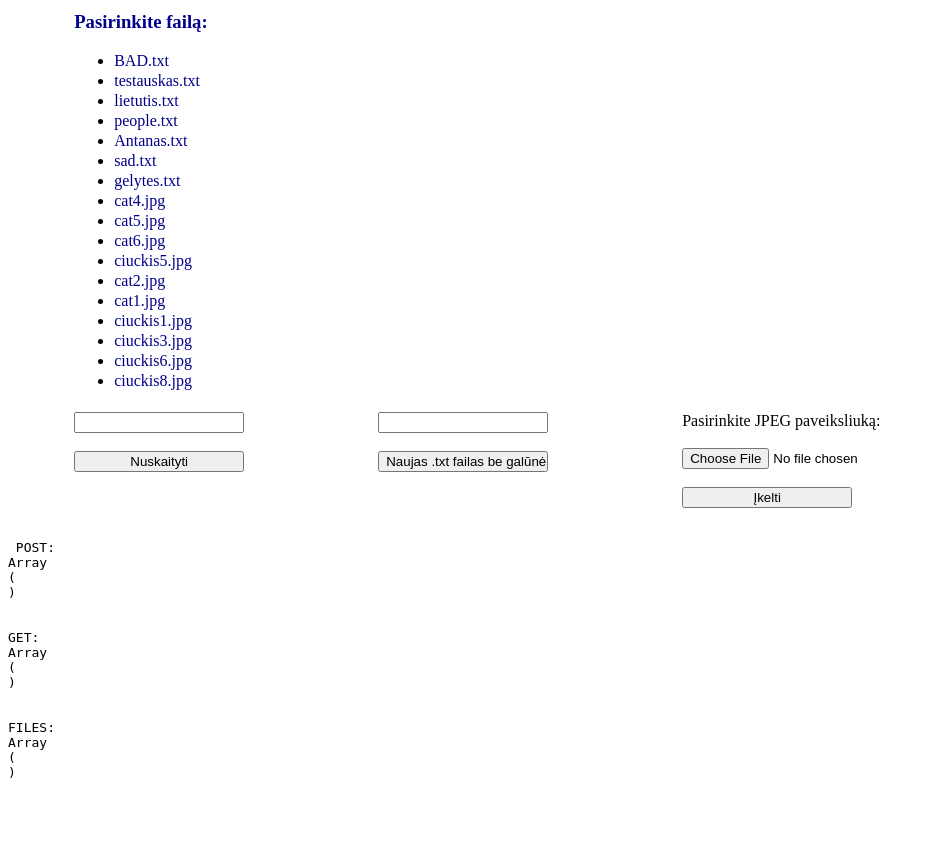
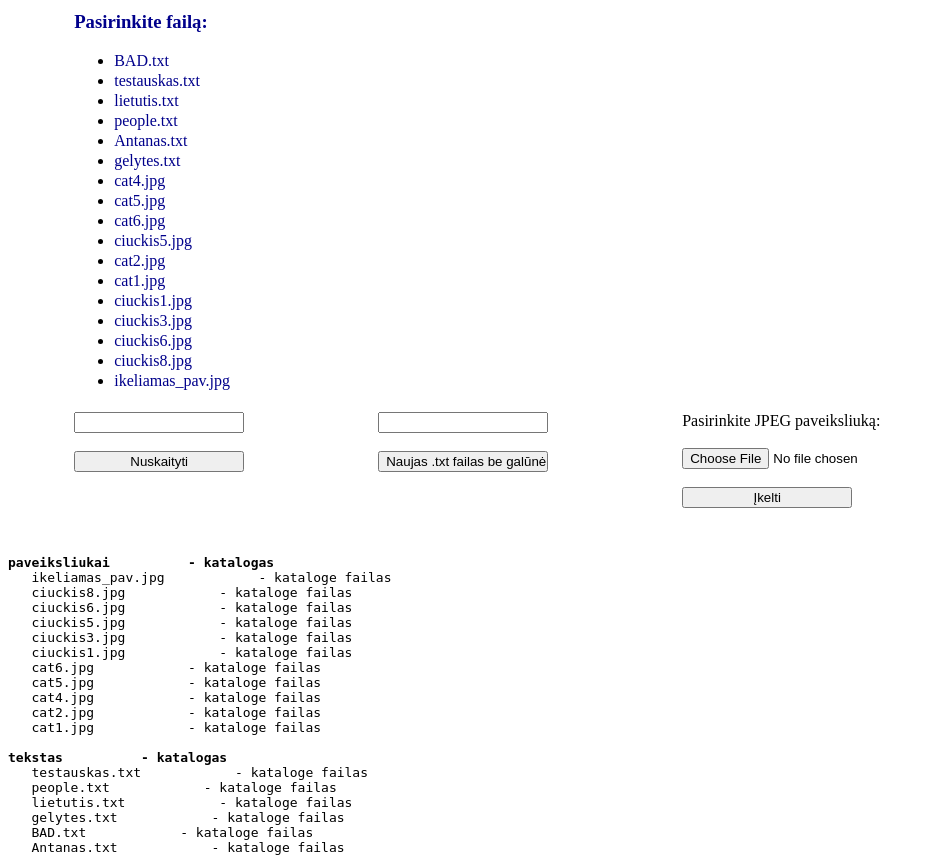
Before and after one commit to RemisNemis/grupe, a PHP site: page /index.php in a window 1280 px wide. Shown: the whole page, without its empty margins (0-931 px from the left). Before the commit the page ends 778 px from the top, so only its background shows below. Run offline with PHP 8.4, Linux system fonts and the light colour scheme.

Commit message:
na priesremonta

```diff
--- a/redagavimas/RemisNemis/index.php
+++ b/redagavimas/RemisNemis/index.php
@@ -4,7 +4,7 @@
 
 //Tušti stringai;
 $from_file = $file = $sarasas = $text_area = $paveiksliukas = $pranesimas = $pranesimas1
-= $pranesimas2 =  '';
+= $pranesimas2 = $katalogas1 = $katalogas0 = '';
 
 
 //Jei galioja betkuri iš trijų formų;
@@ -183,6 +183,8 @@ if ($handle_p = opendir('./paveiksliukai/')) {
  // echo ;
 
 
+
+
 ?>
 
 <table >
@@ -226,11 +228,67 @@ if ($handle_p = opendir('./paveiksliukai/')) {
 
 </table>
 <?php
+echo '<pre>';
 
-echo '<pre> POST:<br/>';
+
+
+
+
+$main_folder = scandir(__DIR__, 0);
+  foreach ($main_folder as $key => $pav) {
+    switch (1) {
+      case ($pav == '..'):
+      case ($pav == '.'):
+      case (substr($pav, -3,3) == 'php'):
+      case (substr($pav, -3,3) == 'css'):
+      case (substr($pav, -4,4) == 'html'):
+        break;
+
+      case (stripos($pav, '.') > 0):
+        $katalogas0 .=  $pav.'            - failas<br/>';
+        break;
+      case ( !is_dir($pav)):
+        $katalogas0 .= '<b>'.$pav.'            - NEATPAŽINTAS OBJEKTAS</b><br/>';
+        break;
+      case (stripos($pav, '.') == 0):
+        $katalogas1 .= '<br/><b>'.$pav.'          - katalogas<br/></b>';
+        $sub_folder = scandir(__DIR__.'/'.$pav, 1);
+
+        foreach ($sub_folder as $sub_key => $sub_pav) {
+          switch (2) {
+            case ($sub_pav == '..'):
+            case ($sub_pav == '.'):
+              break;
+            case (stripos($sub_pav, '.') > 0):
+              $katalogas1 .=  '   '.$sub_pav.'            - kataloge failas <br/>';
+              break;
+            case ( !is_dir($sub_pav)):
+              $katalogas1 .=  '   <b>'.$sub_pav.'            - NEATPAŽINTAS OBJEKTAS</b><br/>';
+              break;
+            case (stripos($sub_pav, '.') == 0):
+             $katalogas1 .=  '<br/><b>'.$sub_pav.'<b>          - kataloge katalogas <br/></b>';
+              $sub_sub_folder = scandir(__DIR__.'/'.$pav.'/'.$sub_pav, 1);
+              break;
+          }
+        }
+
+        break;
+     }
+  }
+
+  echo $katalogas1;
+
+
+  /*
+echo '<br/><br/> POST:<br/>';
 print_r($_POST);
 echo '<br/><br/>GET:<br/>';
 print_r($_GET);
 echo '<br/><br/>FILES:<br/>';
 print_r($_FILES);
+echo '<br/><br/>scandir():<br/>';
+print_r(scandir(__DIR__, 1));
 echo '</pre> <br/>';
+
+
+*/
--- a/redagavimas/RemisNemis/tekstas/sad.txt
+++ /dev/null
@@ -1,5 +0,0 @@
-Liūdnas?
-
-Ko toks liūdnas?
-
-Kuris cia kurejas?
```
Also changed, not shown: redagavimas/RemisNemis/paveiksliukai/ikeliamas_pav.jpg (added), 1 other file.
